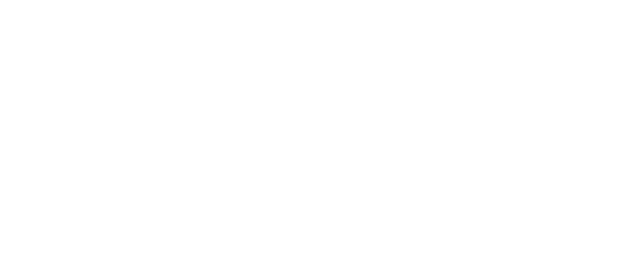
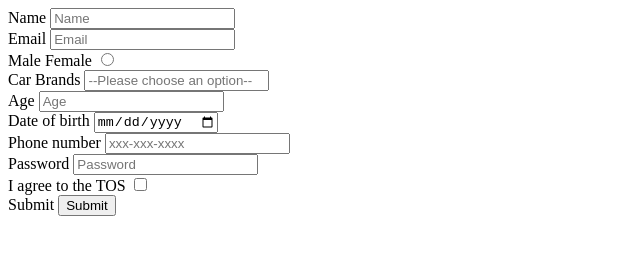
Before and after one commit to acciojob/signup-form-car-mkathir0, a website: page main.html in a window 1280 px wide. Shown: the whole page, without its empty margins (0-640 px from the left). Drawn offline with Linux system fonts and the light colour scheme.

Commit message:
created a submission

```diff
--- a/main.html
+++ b/main.html
@@ -8,6 +8,59 @@
 
 <body>
 	<!-- the entire body must be written by student -->
+	<form action="/submit-data" method="post">
+		<div>
+			<label for="name">Name</label>
+			<input type="text" id="name" name="name" placeholder="Name">
+		</div>
+
+		<div>
+			<label for="name">Email</label>
+			<input type="email" id="email" name="email" placeholder="Email">
+		</div>
+
+		<div>
+			<label for="gender_m">Male</label>
+			<label for="gender_f">Female</label>
+			<input type="radio" id="gender" name="gender">
+		</div>
+
+		<div>
+			<label for="cars">Car Brands</label>
+			<input type="select" id="cars" name="cars" placeholder="--Please choose an option--">
+		</div>
+
+		<div>
+			<label for="age">Age</label>
+			<input type="number" id="age" name="cars" placeholder="Age">
+		</div>
+
+		<div>
+			<label for="dob">Date of birth</label>
+			<input type="date" id="dob" name="dob">
+		</div>
+
+		<div>
+			<label for="tel">Phone number</label>
+			<input type="number" id="tel" name="tel" placeholder="xxx-xxx-xxxx">
+		</div>
+
+		<div>
+			<label for="password">Password</label>
+			<input type="password" id="password" name="password" placeholder="Password">
+		</div>
+
+		<div>
+			<label for="tos">I agree to the TOS</label>
+			<input type="checkbox" id="tos" name="tos">
+		</div>
+
+		<div>
+			<label for="submit">Submit</label>
+			<input type="submit" id="submit" name="submit">
+		</div>
+
+	</form>
     <script type="text/javascript" src="./script.js">
 </script>
 
```
